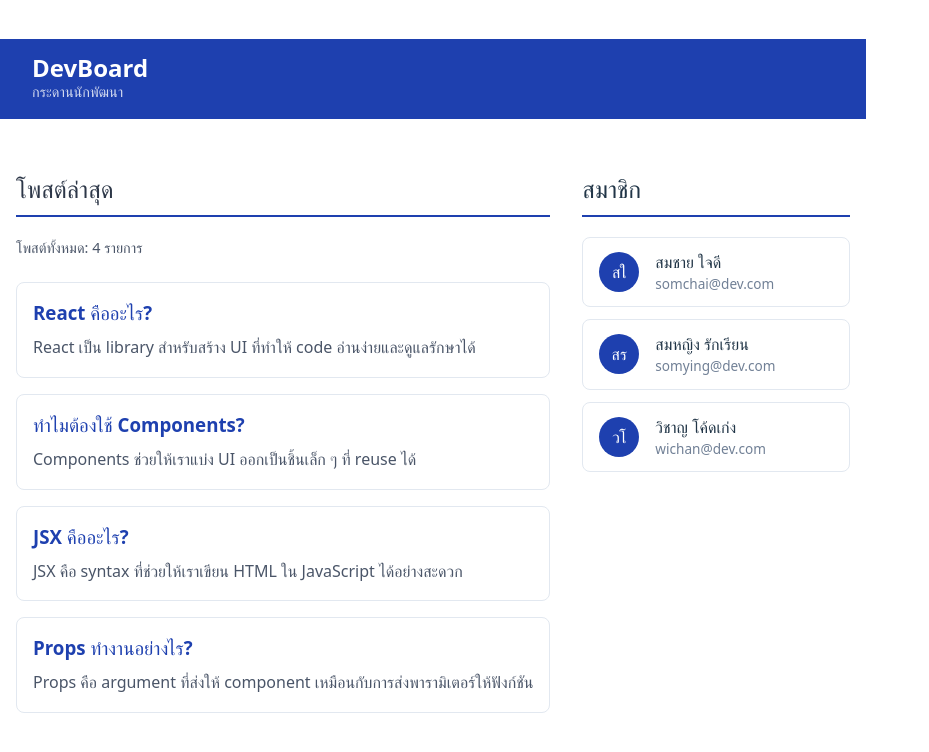
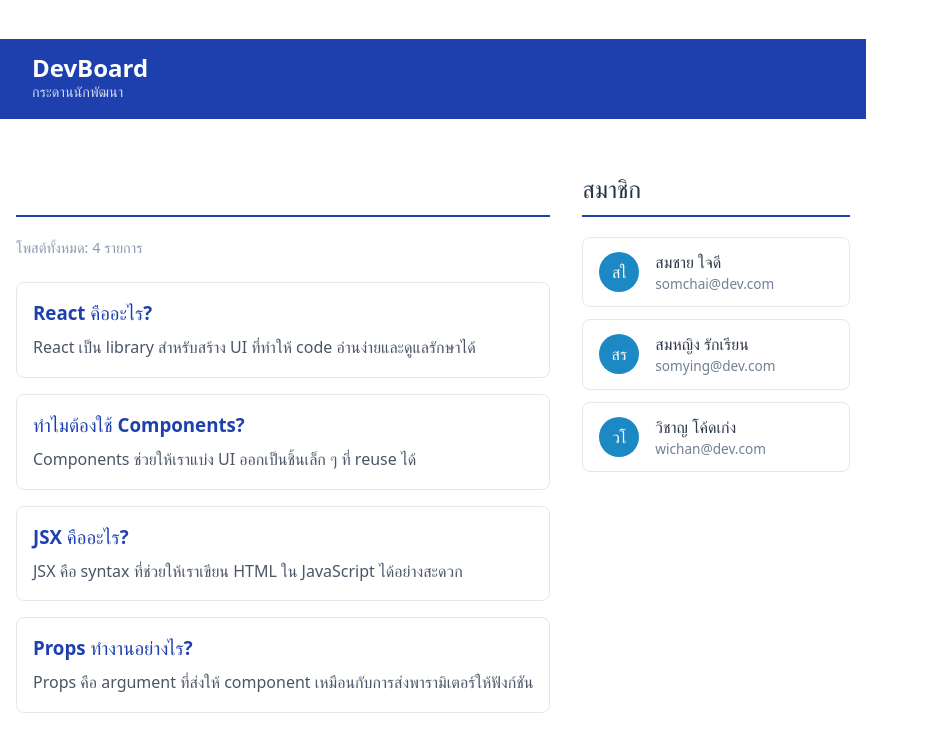
Before and after one commit to 67160406/devboard-67160406, a React (Vite) app: page / in a window 1280 px wide. Shown: the top 752 px of the page, without its empty margins (0-929 px from the left). Built offline with nearby package versions, Linux system fonts and the light colour scheme.

Commit message:
feat: add dynamic avatar color logic (challenge 2)

```diff
--- a/src/App.jsx
+++ b/src/App.jsx
@@ -45,12 +45,12 @@ function App() {
           gap: "2rem",
         }}
       >
-        {/* ซ้าย */}
+        {/* คอลัมน์ซ้าย: โพสต์ */}
         <div>
           <PostList posts={POSTS} />
         </div>
 
-        {/* ขวา */}
+        {/* คอลัมน์ขวา: สมาชิก */}
         <div>
           <h2
             style={{
--- a/src/components/PostCount.jsx
+++ b/src/components/PostCount.jsx
@@ -4,7 +4,7 @@ function PostCount({ count }) {
     <p
       style={{
         margin: "0.5rem 0 1.5rem",
-        color: "#4a5568",
+        color: "#8b99b0",
         fontSize: "0.9rem",
       }}
     >
--- a/src/components/PostList.jsx
+++ b/src/components/PostList.jsx
@@ -6,7 +6,7 @@ function PostList({ posts }) {
     <div>
       <h2
         style={{
-          color: "#2d3748",
+          color: "#ffffff",
           borderBottom: "2px solid #1e40af",
           paddingBottom: "0.5rem",
         }}
--- a/src/components/UserCard.jsx
+++ b/src/components/UserCard.jsx
@@ -3,6 +3,19 @@ function UserCard({ name, email }) {
     .split(" ")
     .map((n) => n[0])
     .join("");
+
+  const firstChar = name.charAt(0).toUpperCase(); // ดึงตัวแรก + แปลงเป็นตัวใหญ่
+  let avatarColor = "#1e40af";
+
+  if (firstChar >= "A" && firstChar <= "G") {
+    avatarColor = "#1e40af";
+  } else if (firstChar >= "H" && firstChar <= "N") {
+    avatarColor = "#16a34a";
+  } else if (firstChar >= "O" && firstChar <= "Z") {
+    avatarColor = "#7c3aed";
+  } else {
+    avatarColor = "#1c89c4";
+  }
 
   return (
     <div
@@ -21,7 +34,7 @@ function UserCard({ name, email }) {
         style={{
           width: "40px",
           height: "40px",
-          background: "#1e40af",
+          background: avatarColor,
           color: "white",
           borderRadius: "50%",
           display: "flex",
@@ -34,8 +47,25 @@ function UserCard({ name, email }) {
       </div>
 
       <div>
-        <div style={{ fontWeight: "bold" }}>{name}</div>
-        <div style={{ fontSize: "0.85rem", color: "#718096" }}>{email}</div>
+        {/* ชื่อผู้ใช้ */}
+        <div
+          style={{
+            fontWeight: "bold",
+            color: "#2d3748", // ✅ เพิ่มสีตรงนี้ แก้ปัญหาตัวหนังสือขาว
+          }}
+        >
+          {name}
+        </div>
+
+        {/* อีเมล */}
+        <div
+          style={{
+            fontSize: "0.85rem",
+            color: "#718096",
+          }}
+        >
+          {email}
+        </div>
       </div>
     </div>
   );
```
